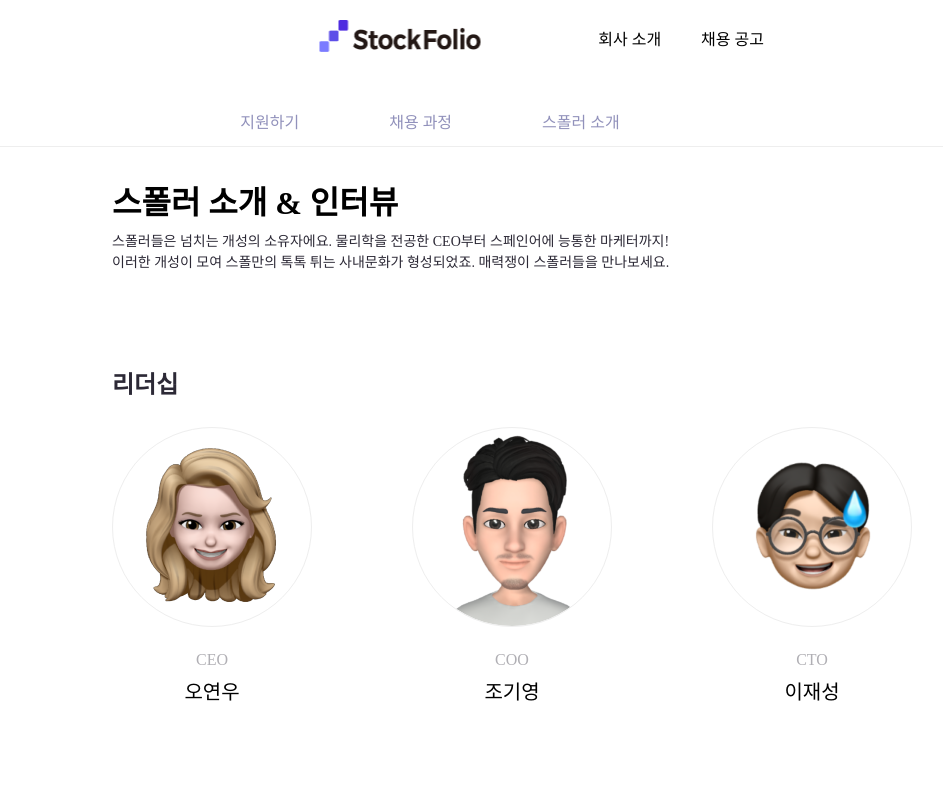
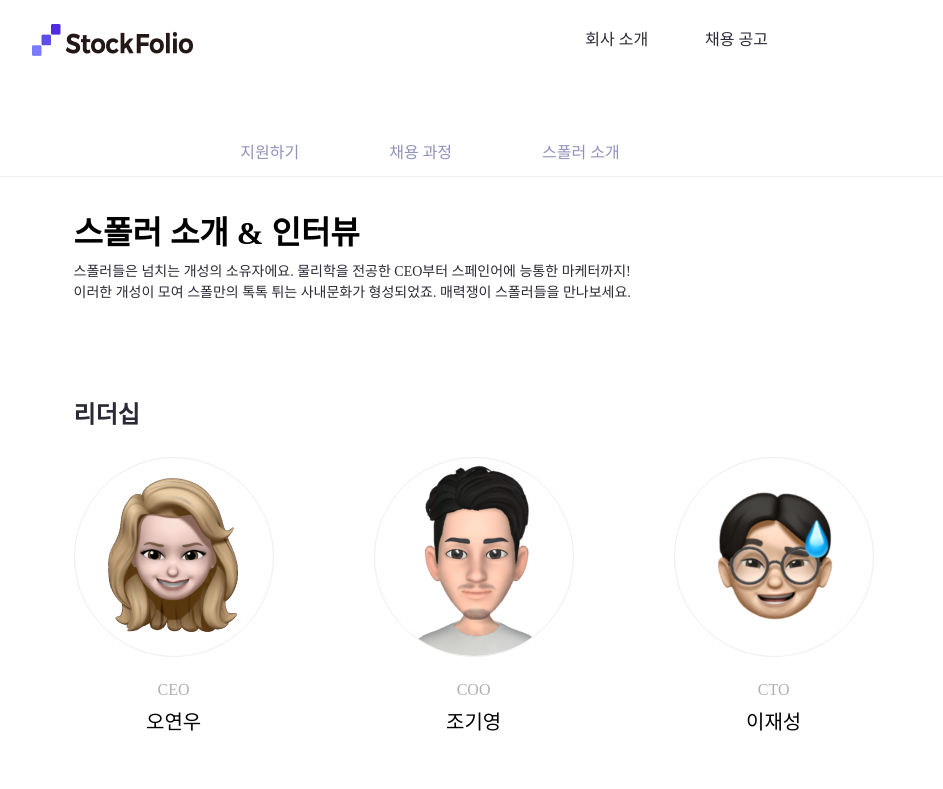
Before and after one commit to kor-sams-dev/Stockfolio_adminPage_Front, a React (Create React App) app: page / in a window 1280 px wide. Shown: the top 789 px of the page, without its empty margins (240-1183 px from the left). Built offline with nearby package versions, Linux system fonts and the light colour scheme.

Commit message:
feat: nav바 수정

```diff
--- a/src/components/UI/organisms/RecruitMenuBar.tsx
+++ b/src/components/UI/organisms/RecruitMenuBar.tsx
@@ -7,7 +7,7 @@ const UnderLineBox = styled.div`
   display: flex;
   justify-content: center;
   align-items: center;
-  margin-top: 100px;
+  margin-top: 130px;
   width: 100%;
   border-bottom: 1px solid ${theme.color.greyLight2};
 `;
--- a/src/components/templates/Nav.tsx
+++ b/src/components/templates/Nav.tsx
@@ -2,6 +2,7 @@ import React from "react";
 import styled from "styled-components";
 
 import Inner from "../../styles/Inner";
+import theme from "../../styles/theme";
 
 const NavHeader = styled.div`
   display: flex;
@@ -11,7 +12,7 @@ const NavHeader = styled.div`
   top: 0;
   width: 100%;
   height: 80px;
-  background-color: transparent;
+  background-color: ${theme.color.white};
   z-index: 99999;
 `;
 
@@ -19,30 +20,28 @@ const AlignBox = styled.div`
   display: flex;
   justify-content: space-between;
   align-items: center;
-  position: relative;
 `;
 
 const LogoBox = styled.div`
-  position: absolute;
-  left: 50%;
-  top: -20px;
-  transform: translateX(-50%);
   width: 161px;
   height: 32px;
 `;
 
 const NavMenuList = styled.ul`
   display: flex;
+  justify-content: flex-end;
   align-items: center;
-  position: absolute;
-  right: 0;
 `;
 
 const NavMenu = styled.li`
-  margin: 0 20px;
+  color: ${theme.color.black};
   font-size: 16px;
   font-weight: 400;
   cursor: pointer;
+
+  & + li {
+    margin-left: 57px;
+  }
 
   &:hover {
     font-weight: 900;
--- a/src/styles/Inner.ts
+++ b/src/styles/Inner.ts
@@ -3,7 +3,7 @@ import { InnerProps } from "../models/commonInterfaces";
 
 const Inner = styled.div`
   width: ${({ size }: InnerProps) =>
-    (size === "narrow" && "45%") || (size === "wide" && "60%")};
+    (size === "narrow" && "51%") || (size === "wide" && "57.5%")};
 `;
 
 export default Inner;
```
